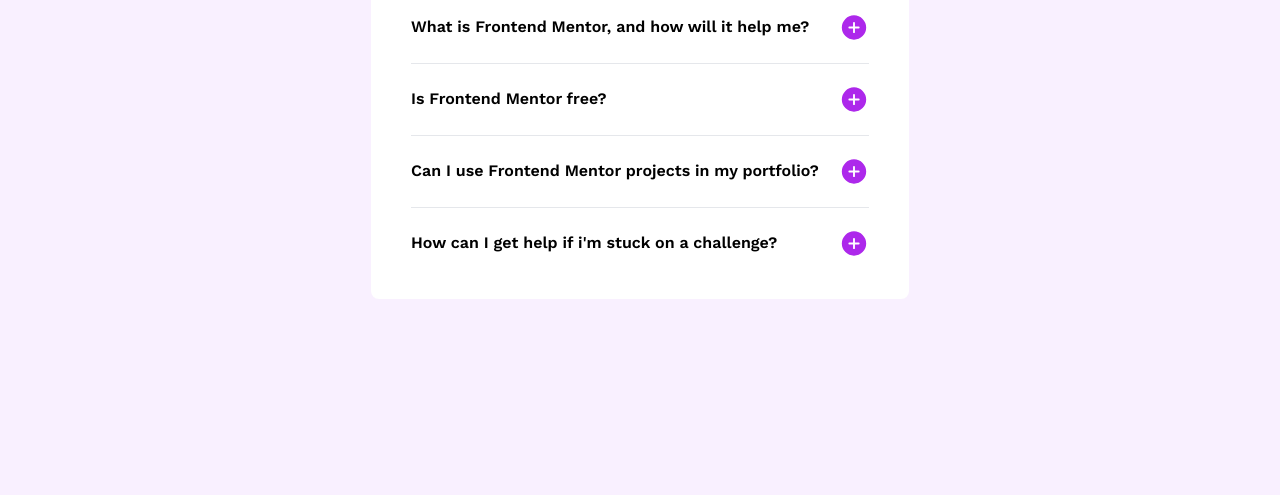
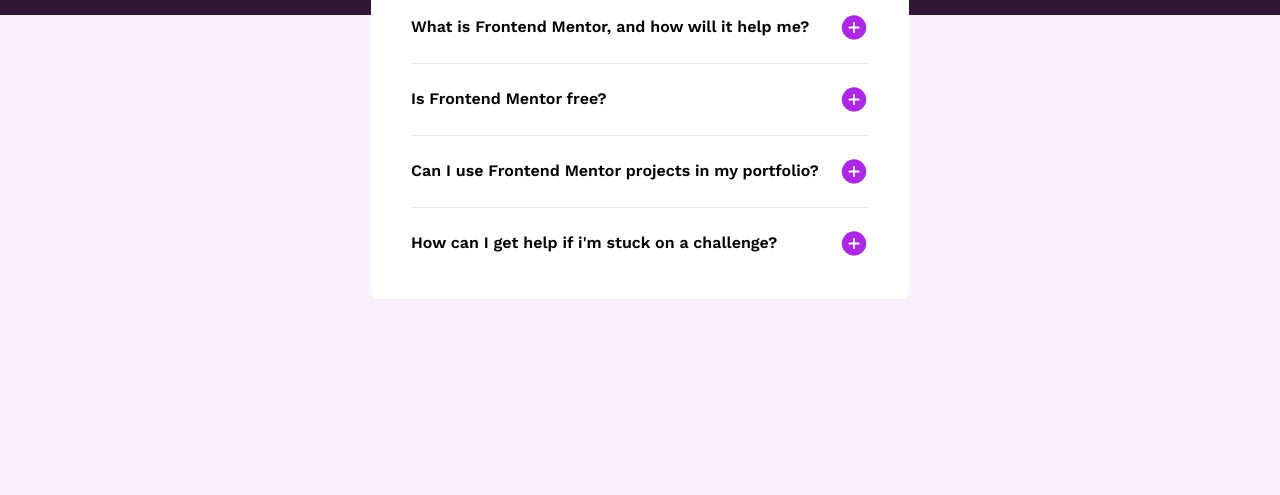
Before and after one commit to DiegoF824/solution-faq-accordion-main, a website: page index.html in a window 1280 px wide. Shown: the part 305-800 px from the top of the page. Drawn offline with nearby package versions, Linux system fonts and the light colour scheme; the site is published under a folder, as on GitHub Pages, so addresses that start at the root find nothing; files whose address does not match are found by name.

Commit message:
Update style.css

```diff
--- a/src/css/style.css
+++ b/src/css/style.css
@@ -1,9 +1,9 @@
 body {
-    background: url(/src/images/background-pattern-mobile.svg);
+    background: url(./src/images/background-pattern-mobile.svg);
 }
 
 @media (min-width: 376px) {
     body {
-        background-image: url(/src/images/background-pattern-desktop.svg);
+        background-image: url(./src/images/background-pattern-desktop.svg);
     }
 }
```
